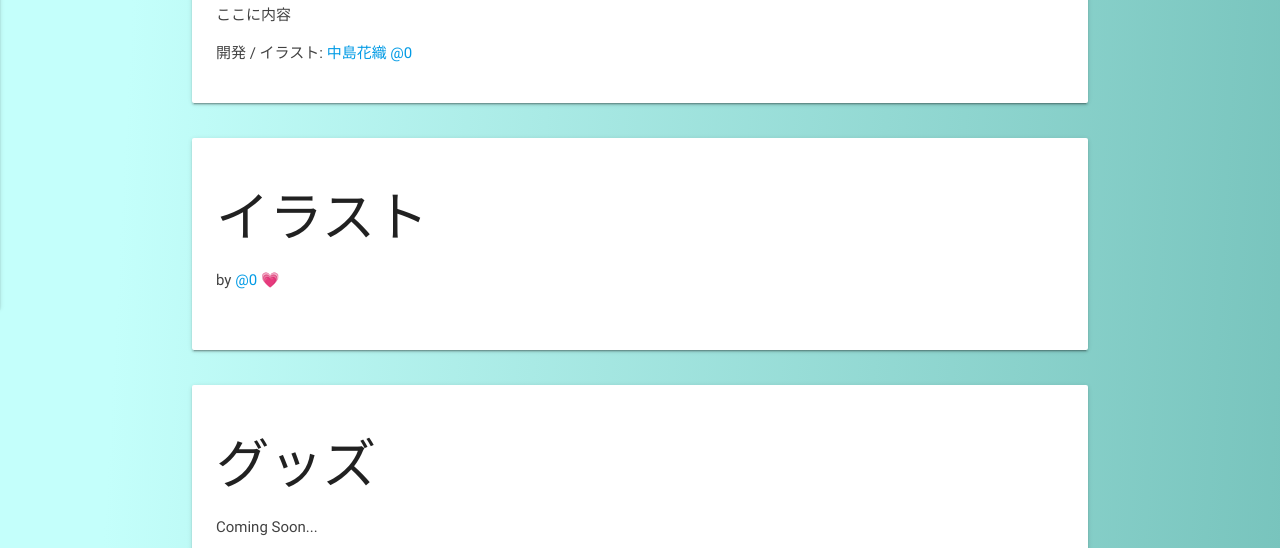
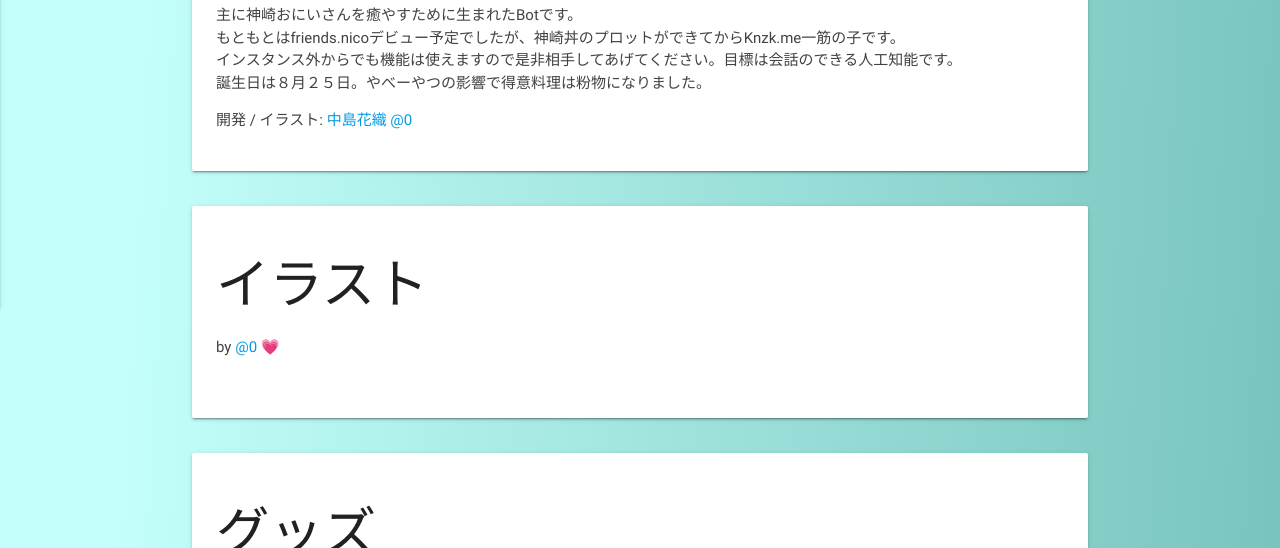
Before and after one commit to AkariBot/AkariBot.GitHub.io, a plain HTML site: page koori.html in a window 1280 px wide. Shown: the part 552-1100 px from the top of the page. Drawn offline with nearby package versions, Linux system fonts and the light colour scheme.

Commit message:
自己紹介追加
しました～～❤

```diff
--- a/koori.html
+++ b/koori.html
@@ -62,7 +62,10 @@
     <div class="card-panel" id="about">
         <h2 class="header">「こおり」とは？</h2>
         <p class="grey-text text-darken-3 lighten-3">
-            ここに内容
+            主に神崎おにいさんを癒やすために生まれたBotです。<br>
+            もともとはfriends.nicoデビュー予定でしたが、神崎丼のプロットができてからKnzk.me一筋の子です。<br>
+            インスタンス外からでも機能は使えますので是非相手してあげてください。目標は会話のできる人工知能です。<br>
+            誕生日は８月２５日。やべーやつの影響で得意料理は粉物になりました。
         </p>
         <p class="grey-text text-darken-3 lighten-3">
             開発 / イラスト: <a href="https://knzk.me/@0" target="_blank">中島花織 @0</a>
```
